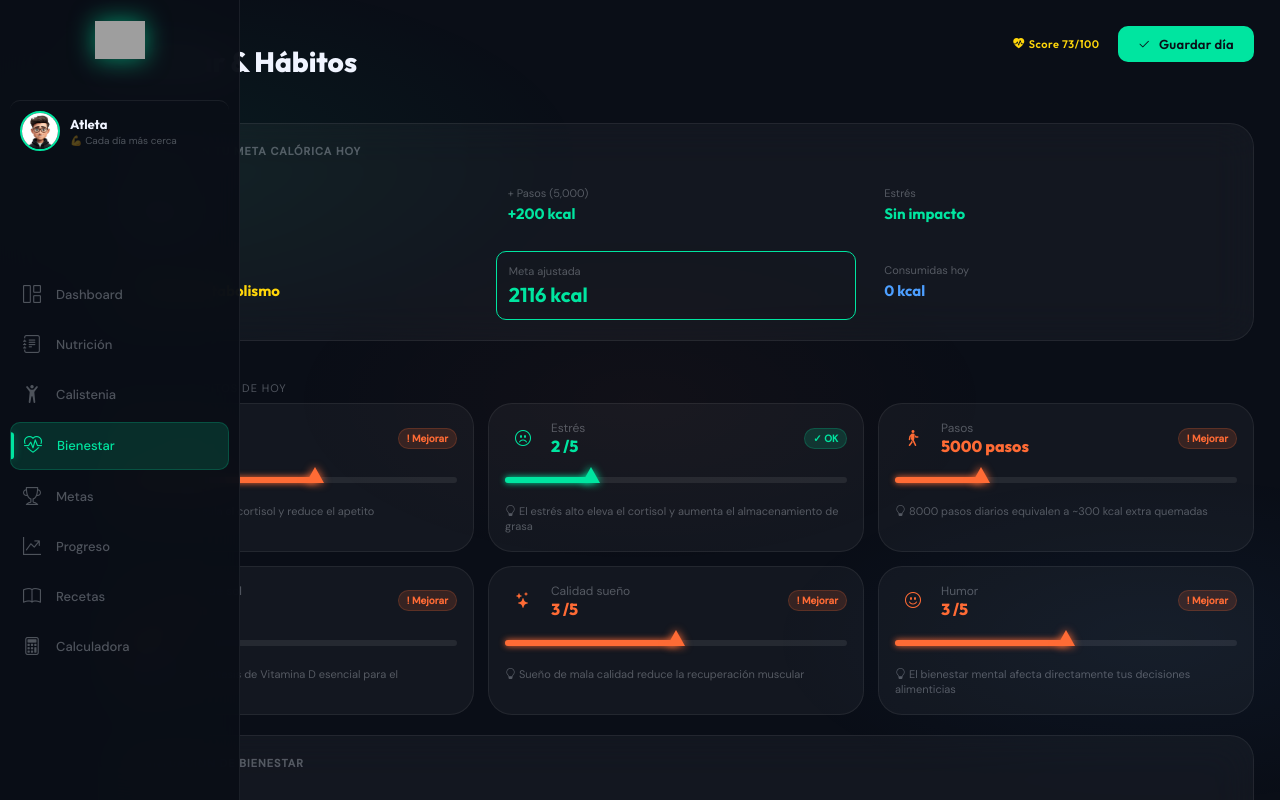
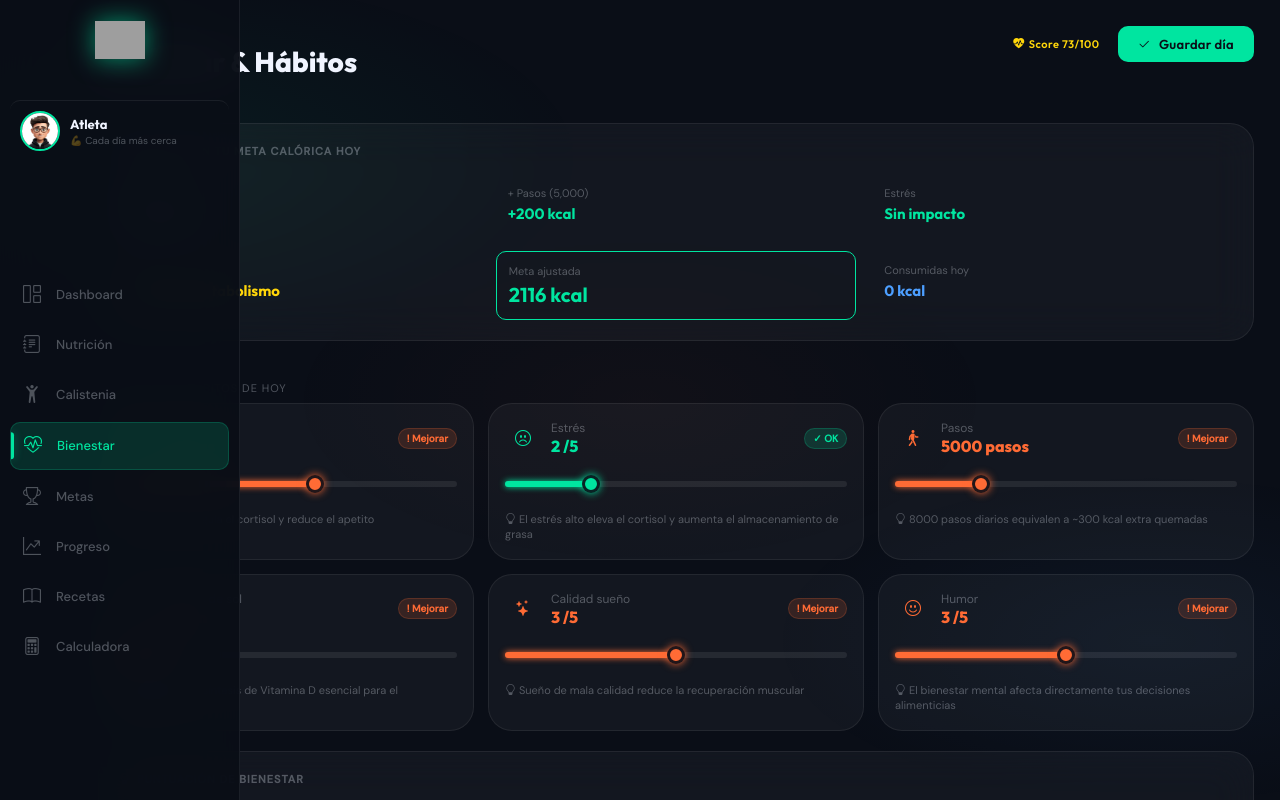
Before and after one commit to Yony1990/CALORIA, a React (Vite) app: page / in a window 1280 px wide. Both pictures are taken after a click on the button "Bienestar". Shown: the top 800 px of the page. Built offline with nearby package versions, Linux system fonts and the light colour scheme; grey boxes are pictures that could not be loaded.

Commit message:
commit 7

```diff
--- a/src/components/Bienestar/Bienestar.css
+++ b/src/components/Bienestar/Bienestar.css
@@ -69,21 +69,21 @@
   flex-shrink: 0;
 }
 
-.badge-green { background: rgba(0,229,160,0.1); color: var(--accent-green); border: 1px solid rgba(0,229,160,0.2); }
+.badge-green  { background: rgba(0,229,160,0.1);  color: var(--accent-green);  border: 1px solid rgba(0,229,160,0.2);  }
 .badge-orange { background: rgba(249,115,22,0.1); color: var(--accent-orange); border: 1px solid rgba(249,115,22,0.2); }
 
-/* Sliders */
-
+/* ── Slider ─────────────────────────────────────── */
 .habito-slider-wrap {
   position: relative;
   width: 100%;
-  height: 28px;
+  height: 36px;
   display: flex;
   align-items: center;
   cursor: pointer;
   user-select: none;
   touch-action: none;
   -webkit-user-select: none;
+  -webkit-tap-highlight-color: transparent;
 }
 
 .habito-track-bg {
@@ -104,47 +104,30 @@
   border-radius: 3px;
   pointer-events: none;
   box-shadow: 0 0 6px var(--color);
-  transition: width 0.05s, background 0.3s;
 }
 
 .habito-thumb {
   position: absolute;
   left: var(--pct);
-  transform: translateX(-50%);
-  width: 0;
-  height: 0;
-  border-left: 9px solid transparent;
-  border-right: 9px solid transparent;
-  border-bottom: 16px solid var(--color);
-  filter: drop-shadow(0 0 4px var(--color));
+  top: 50%;
+  transform: translate(-50%, -50%);
+  width: 18px;
+  height: 18px;
+  border-radius: 50%;
+  background: var(--color);
+  box-shadow: 0 0 8px var(--color);
   pointer-events: none;
-  bottom: 11px;
-  transition: left 0.05s, border-bottom-color 0.3s;
+  border: 3px solid rgba(10, 14, 23, 0.9);
 }
 
-.habito-card:hover .habito-thumb {
-    animation: rotar .2s ease;
-
-}
-
-@keyframes rotar {
-    0% {
-        rotate: 360deg;
-
-    }
-    100% {
-        rotate: 0deg;
-
-    }
-}
-
-
+/* ── Tip ─────────────────────────────────────────── */
 .habito-tip {
   font-size: 11px;
   color: var(--text-muted);
   line-height: 1.4;
 }
 
+/* ── Score ───────────────────────────────────────── */
 .score-card { padding: 20px; }
 
 .score-display {
@@ -153,11 +136,6 @@
   gap: 30px;
   margin-top: 14px;
 }
-
-/* .score-ring-wrap {
-  position: relative;
-  flex-shrink: 0;
-} */
 
 .score-ring-wrap {
   position: relative;
@@ -205,6 +183,7 @@
 
 .score-row-val { font-size: 11px; font-weight: 700; width: 35px; text-align: right; flex-shrink: 0; }
 
+/* ── Historial ───────────────────────────────────── */
 .historial-card { padding: 20px; }
 
 .historial-grid {
@@ -229,12 +208,12 @@
 .historial-score { font-size: 20px; font-weight: 800; font-family: var(--font-display); }
 .historial-label { font-size: 10px; color: var(--text-muted); }
 
+/* ── Responsive ─────────────────────────────────── */
 @media (max-width: 768px) {
   .bienestar-page { padding: 12px; }
-  .impacto-grid { grid-template-columns: repeat(2, 1fr); }
-  .habitos-grid { grid-template-columns: repeat(2, 1fr); }
-  .score-display { flex-direction: column; }
-  .habito-card:hover .habito-thumb { animation: none; }
+  .impacto-grid   { grid-template-columns: repeat(2, 1fr); }
+  .habitos-grid   { grid-template-columns: repeat(2, 1fr); }
+  .score-display  { flex-direction: column; }
 }
 
 @media (max-width: 480px) {
```
